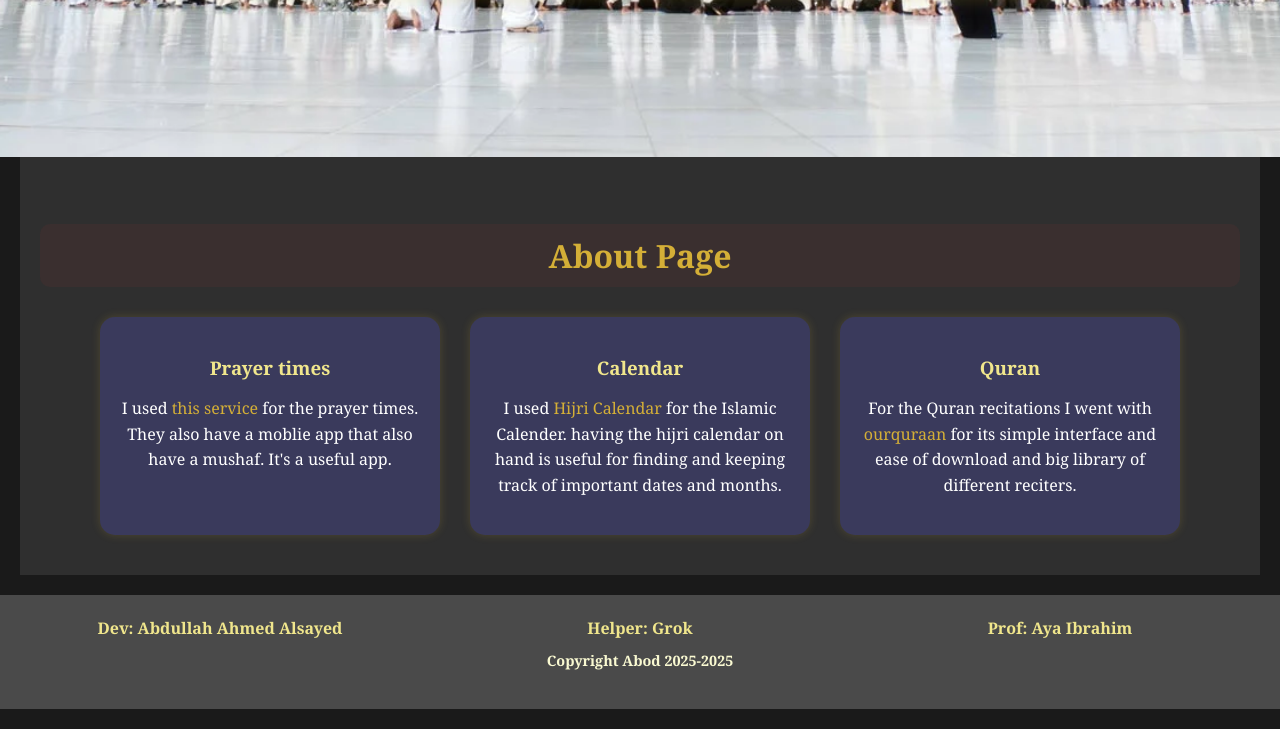
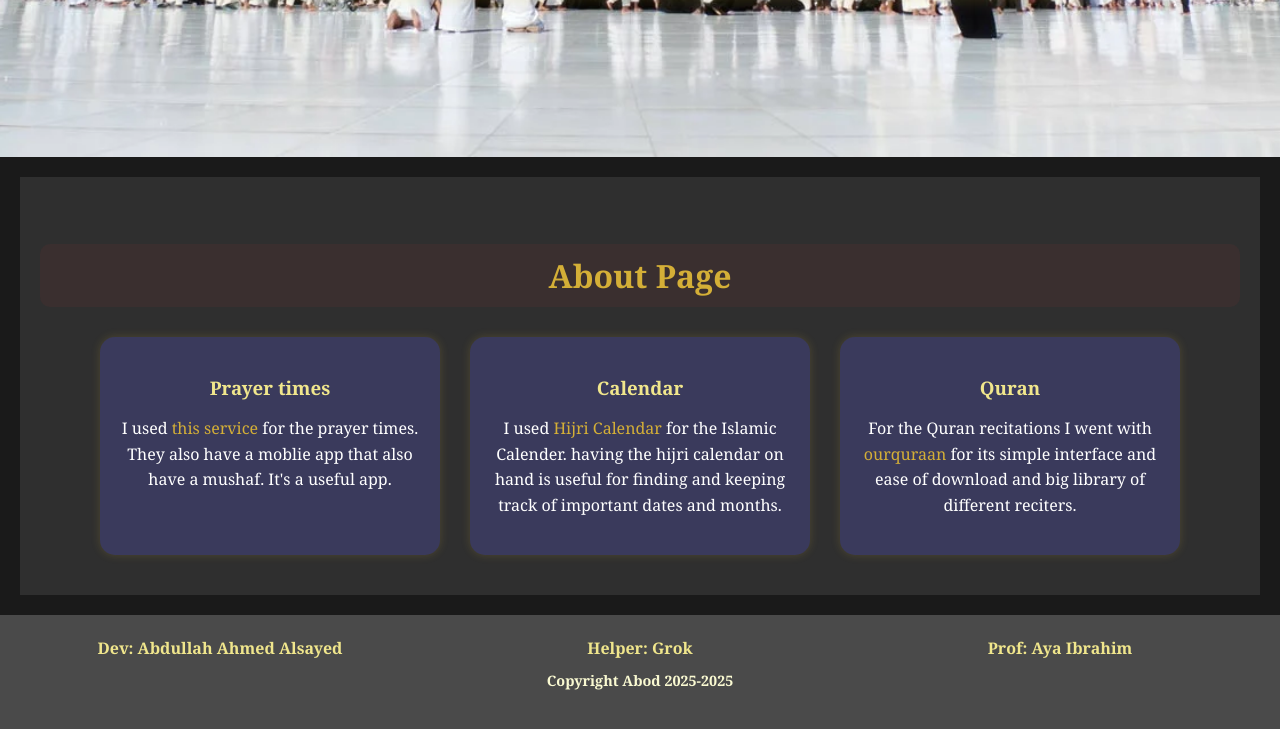
Before and after one commit to AGamer20/AGamer20.github.io, a plain HTML site: page index.html in a window 1280 px wide. Shown: the part 643-1372 px from the top of the page. Drawn offline with Linux system fonts and the light colour scheme.

Commit message:
Update Style.css

```diff
--- a/Style.css
+++ b/Style.css
@@ -17,7 +17,6 @@ body {
     display: flex;
     justify-content: center;
     align-items: center;
-    position: relative;
     /* setting the background image */
 }
 
@@ -144,7 +143,7 @@ body {
 #about-container {
     background-color: #2f2f2f;
     padding: 40px 20px;
-    margin: 0 auto;
+    margin: 20px auto;
     max-width: 1200px;
     /* setting up the about container */
 }
@@ -205,7 +204,6 @@ body {
 #credits-container {
     background-color: #4a4a4a;
     padding: 20px;
-    margin-top: 20px;
 }
 
 #credits {
```
